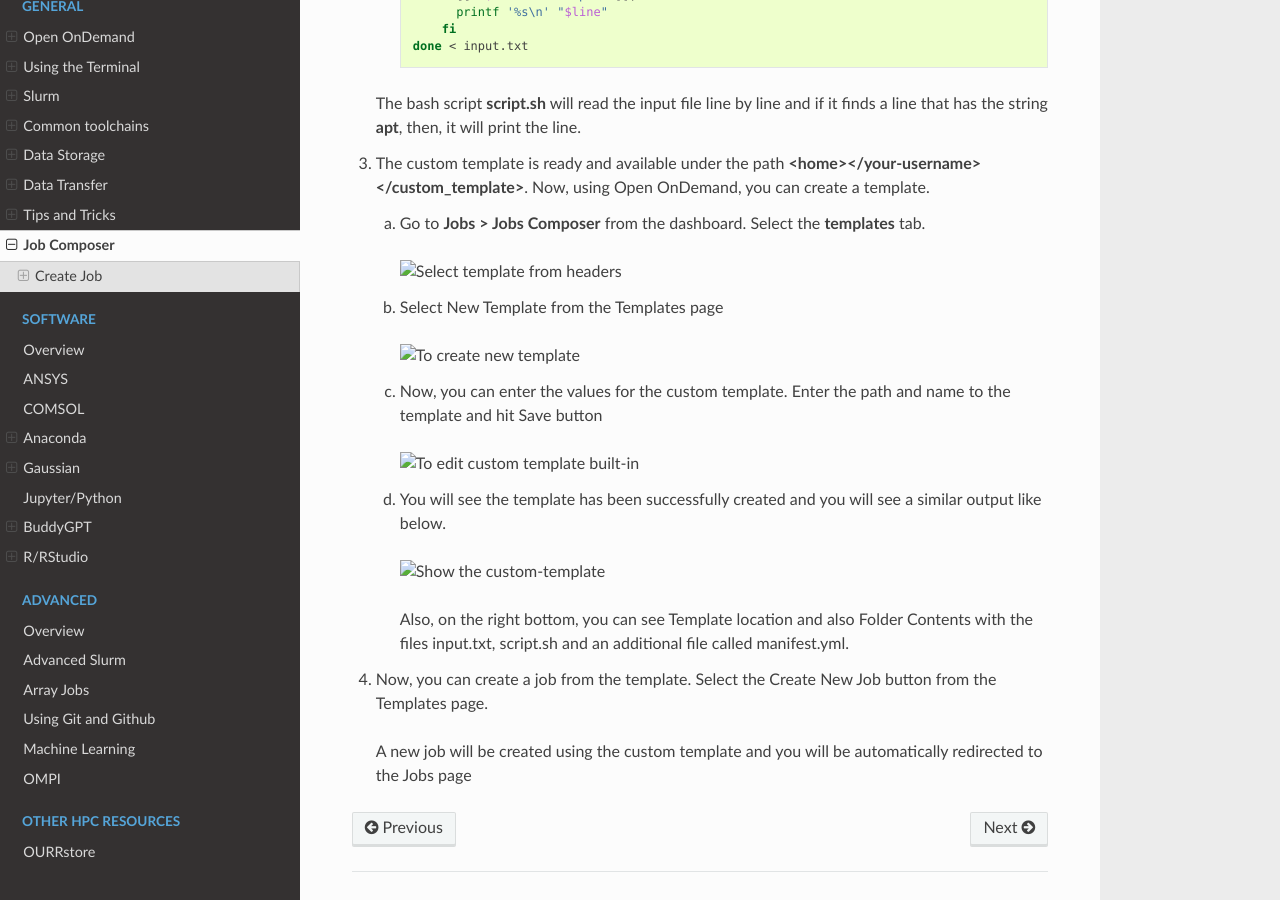
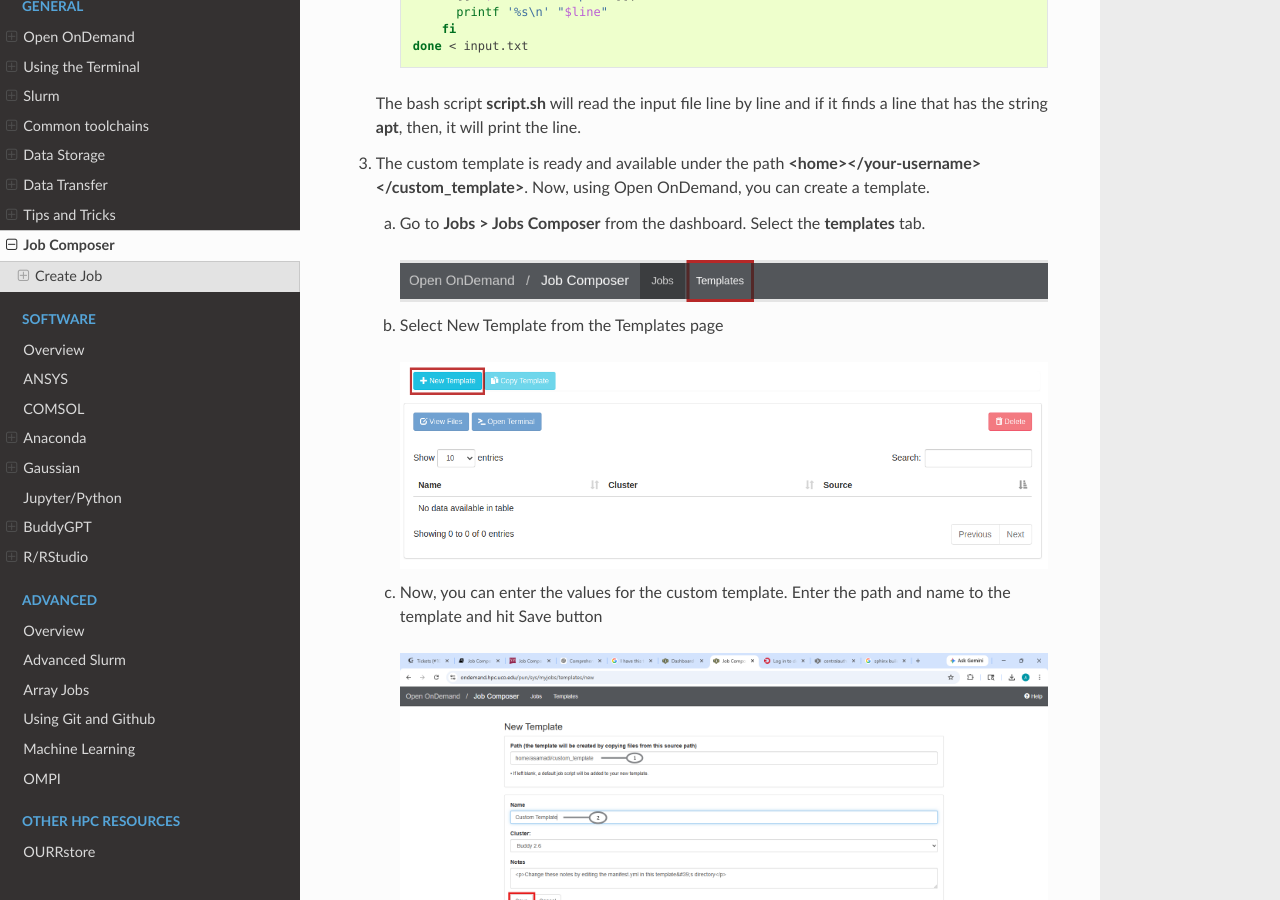
Before and after one commit to UCO-HPC/buddy-documentation, a Sphinx documentation site: the page built from source/general/Job-Composer.rst, in a window 1280 px wide and 900 px high, scrolled down 5731 px. Built offline with Sphinx 7.4.7 and the Read the Docs theme 3.1.0, drawn with Linux system fonts in a browser that asks for light colours.

Commit message:
correct the images path

```diff
--- a/source/general/Job-Composer.rst
+++ b/source/general/Job-Composer.rst
@@ -128,22 +128,22 @@ It also saves time. Also, it’s easier and faster to create a custom template i
 
    a. Go to **Jobs > Jobs Composer** from the dashboard. Select the **templates** tab.
 
-      .. image:: ../source/_static/img/ondemand-jobs-customtemp-create.png
+      .. image:: ../_static/img/ondemand-jobs-customtemp-create.png
          :alt: Select template from headers
 
    b. Select New Template from the Templates page
 
-      .. image:: ../source/_static/img/ondemand-jobs-customtemp-new.png
+      .. image:: ../_static/img/ondemand-jobs-customtemp-new.png
          :alt: To create new template
 
    c. Now, you can enter the values for the custom template. Enter the path and name to the template and hit Save button
 
-      .. image:: ../source/_static/img/ondemand-jobs-editor-customtemp.png
+      .. image:: ../_static/img/ondemand-jobs-editor-customtemp.png
          :alt: To edit custom template built-in
 
    d. You will see the template has been successfully created and you will see a similar output like below.
 
-      .. image:: ../source/_static/img/ondemand-jobs-customtemp-dispalyed.png
+      .. image:: ../_static/img/ondemand-jobs-customtemp-dispalyed.png
          :alt: Show the custom-template
 
       Also, on the right bottom, you can see Template location and also Folder Contents with the files input.txt, script.sh and an additional file called manifest.yml.
```
